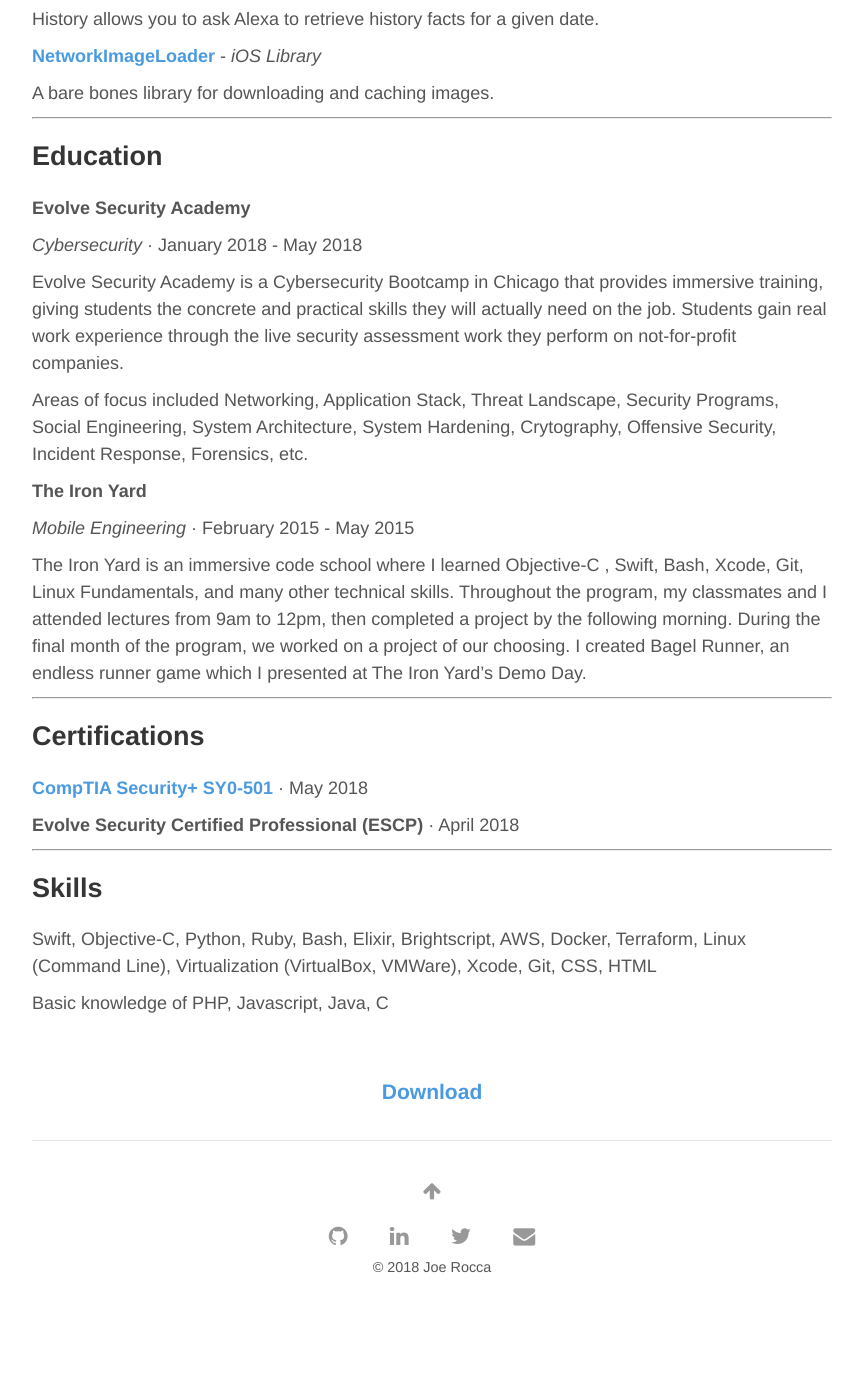
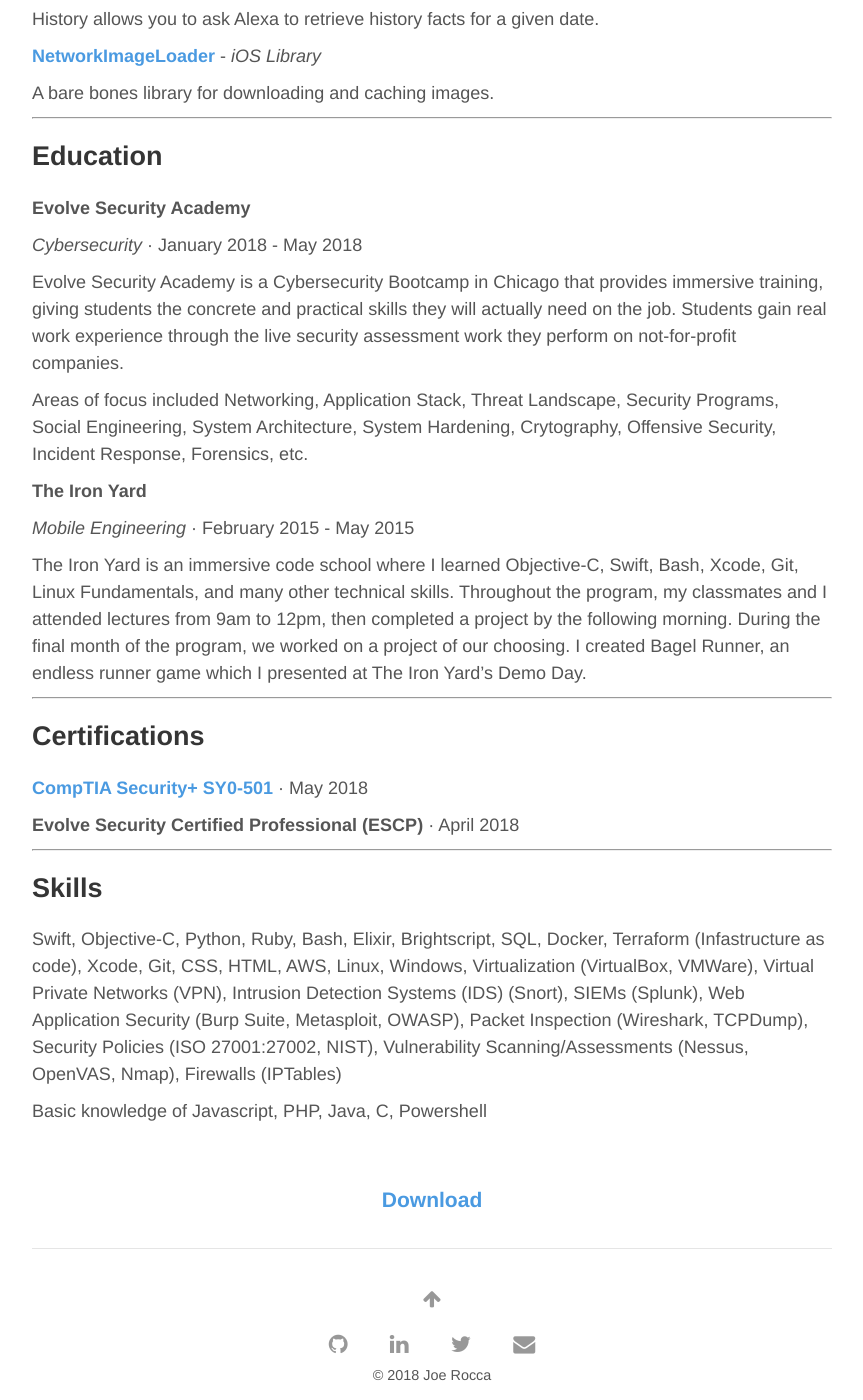
Before and after one commit to joerocca/joerocca.github.io, a Jekyll site: the page built from resume.md, in a window 1280 px wide and 1400 px high, scrolled down 1975 px. Shown: the whole window, without its empty margins (208-1071 px from the left). Built offline with Jekyll 4.4.1, drawn with Linux system fonts in a browser that asks for light colours; before the commit the page ends 3267 px from its top, so only the background shows below that.

Commit message:
Added skills to resume

```diff
--- a/resume.md
+++ b/resume.md
@@ -92,7 +92,7 @@
 
 *Mobile Engineering* &middot; February 2015 - May 2015
 
-The Iron Yard is an immersive code school where I learned Objective-C , Swift, Bash, Xcode, Git, Linux Fundamentals, and many other technical skills. Throughout the program, my classmates and I attended lectures from 9am to 12pm, then completed a project by the following morning. During the final month of the program, we worked on a project of our choosing. I created Bagel Runner, an endless runner game which I presented at The Iron Yard's Demo Day.
+The Iron Yard is an immersive code school where I learned Objective-C, Swift, Bash, Xcode, Git, Linux Fundamentals, and many other technical skills. Throughout the program, my classmates and I attended lectures from 9am to 12pm, then completed a project by the following morning. During the final month of the program, we worked on a project of our choosing. I created Bagel Runner, an endless runner game which I presented at The Iron Yard's Demo Day.
 
 ***
 
@@ -108,6 +108,6 @@
 Skills
 ------
 
-Swift, Objective-C, Python, Ruby, Bash, Elixir, Brightscript, AWS, Docker, Terraform, Linux (Command Line), Virtualization (VirtualBox, VMWare), Xcode, Git, CSS, HTML
+Swift, Objective-C, Python, Ruby, Bash, Elixir, Brightscript, SQL, Docker, Terraform (Infastructure as code), Xcode, Git, CSS, HTML, AWS, Linux, Windows, Virtualization (VirtualBox, VMWare), Virtual Private Networks (VPN), Intrusion Detection Systems (IDS) (Snort), SIEMs (Splunk), Web Application Security (Burp Suite, Metasploit, OWASP), Packet Inspection (Wireshark, TCPDump), Security Policies (ISO 27001:27002, NIST), Vulnerability Scanning/Assessments (Nessus, OpenVAS, Nmap), Firewalls (IPTables)
 
-Basic knowledge of PHP, Javascript, Java, C
+Basic knowledge of Javascript, PHP, Java, C, Powershell
```
